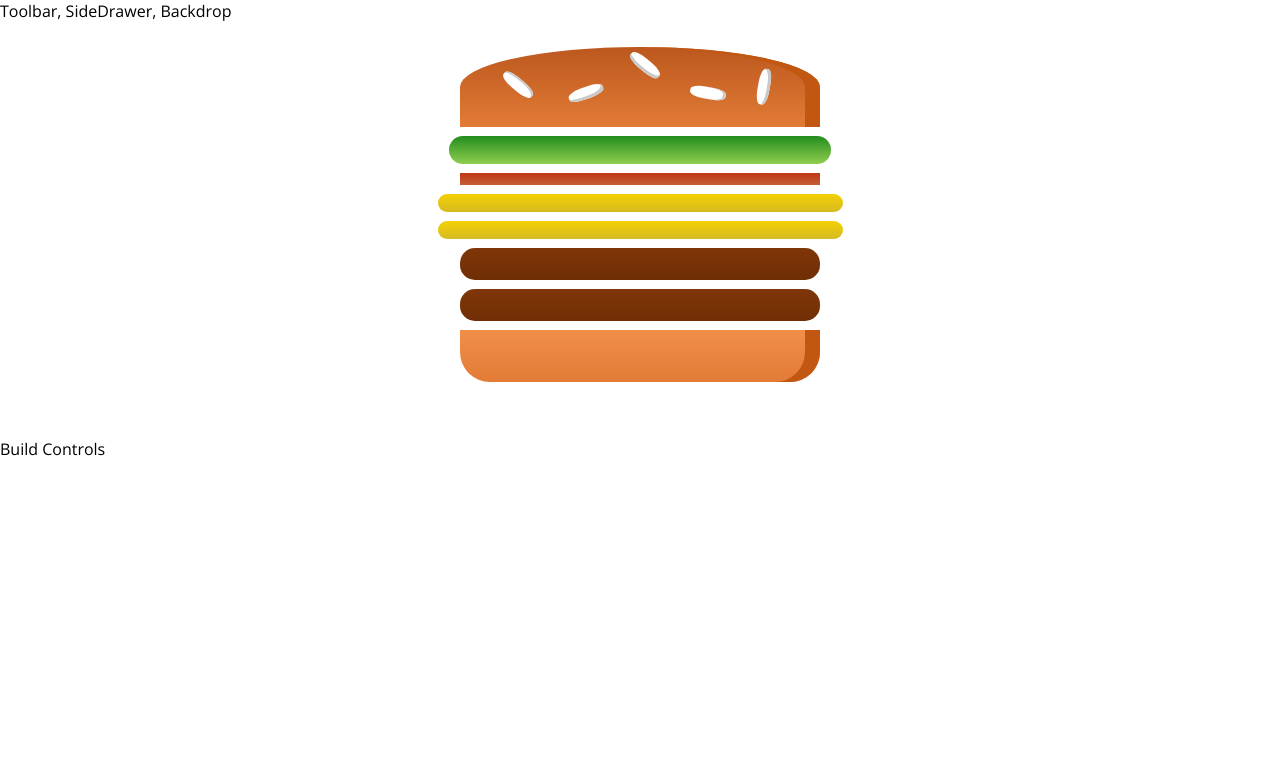
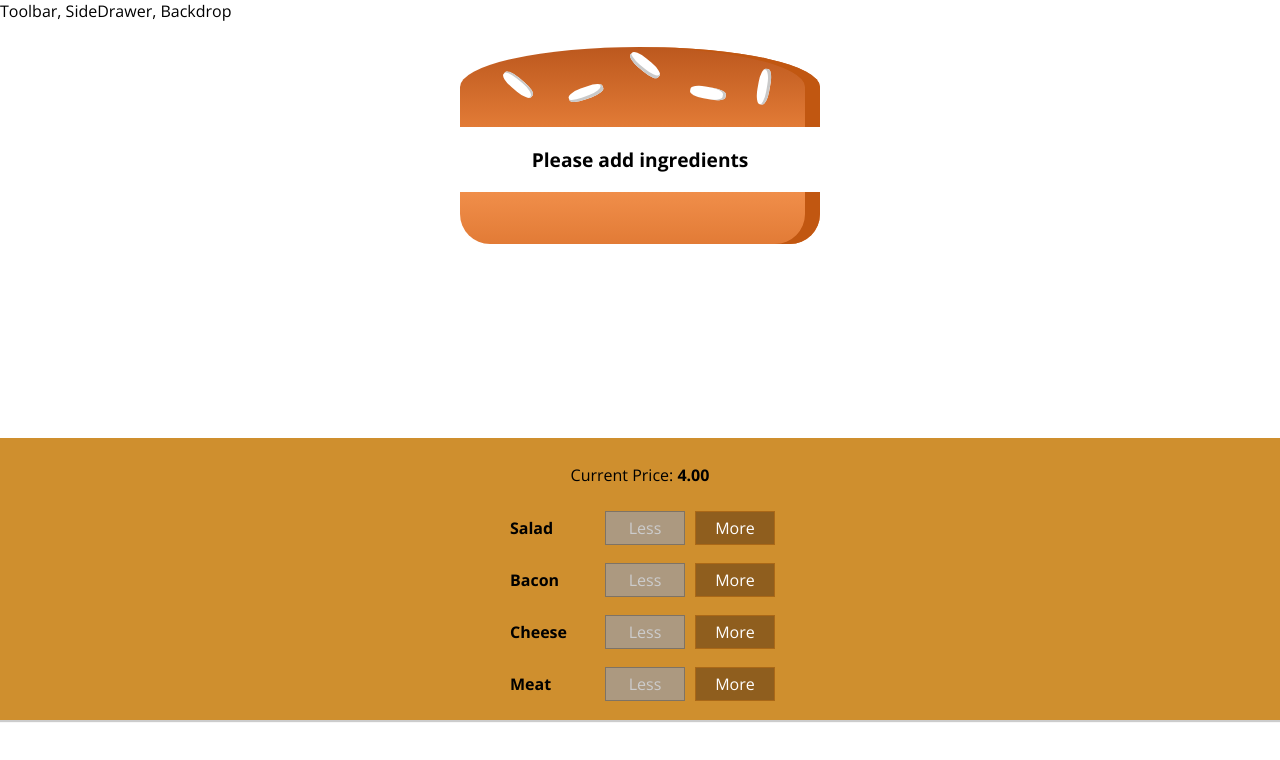
Before and after one commit to ashokkarne/burger-builder-app, a React app: page / in a window 1280 px wide. Shown: the top 760 px of the page. Built offline with nearby package versions, Linux system fonts and the light colour scheme.

Commit message:
Updated with BuildControls

```diff
--- /dev/null
+++ b/src/components/Burger/BuildControls/BuildControl/BuildControl.css
@@ -0,0 +1,56 @@
+.BuildControl {
+    display: flex;
+    justify-content: space-between;
+    align-items: center;
+    margin: 5px 0;
+}
+
+.BuildControl button {
+    display: block;
+    font: inherit;
+    padding: 5px;
+    margin: 0 5px;
+    width: 80px;
+    border: 1px solid #AA6817;
+    cursor: pointer;
+    outline: none;
+}
+
+.BuildControl button:disabled {
+    background-color: #AC9980;
+    border: 1px solid #7E7365;
+    color: #ccc;
+    cursor: default;
+}
+
+.BuildControl button:hover:disabled {
+    background-color: #AC9980;
+    color: #ccc;
+    cursor: not-allowed;
+}
+
+.Label {
+    padding: 10px;
+    font-weight: bold;
+    width: 80px;
+}
+
+.BuildControl .Less {
+    background-color: #D39952;
+    color: white;
+}
+
+.BuildControl .More {
+    background-color: #8F5E1E;
+    color: white;
+}
+
+.BuildControl .Less:hover, .BuildControl .Less:active {
+    background-color: #DAA972;
+    color: white;
+}
+
+.BuildControl .More:hover,.BuildControl .More:active {
+    background-color: #99703F;
+    color: white;
+}
--- /dev/null
+++ b/src/components/Burger/BuildControls/BuildControl/BuildControl.js
@@ -0,0 +1,11 @@
+import React from 'react';
+import classes from './BuildControl.css';
+const buildControl = (props)=>(
+<div className={classes.BuildControl}>
+<div className={classes.Label}>{props.label}</div>
+<button className={classes.Less} onClick={props.removed} disabled={props.disabled}>Less</button>
+<button className={classes.More} onClick={props.added}> More</button>
+</div>
+)
+
+export default buildControl;
--- /dev/null
+++ b/src/components/Burger/BuildControls/BuildControls.css
@@ -0,0 +1,10 @@
+.BuildControls {
+    width:100%;
+    display:flex;
+    flex-flow: column;
+    align-items: center;
+    box-shadow: 0 2px 1px #ccc;
+    margin:auto;
+    padding:10px 0;
+    background-color: #CF8F2E;
+}
--- /dev/null
+++ b/src/components/Burger/BuildControls/BuildControls.js
@@ -0,0 +1,22 @@
+import React from 'react';
+import classes from './BuildControls.css';
+import BuildControl from './BuildControl/BuildControl';
+const controls = [
+    {label:'Salad', type:'salad'},
+    {label:'Bacon', type:'bacon'},
+    {label:'Cheese', type:'cheese'},
+    {label:'Meat', type:'meat'}
+];
+const buildControls = (props) => (
+<div className={classes.BuildControls}>
+    <p>Current Price: <strong> {props.price.toFixed(2)} </strong> </p>
+{controls.map(ctrl => {
+    return <BuildControl key={ctrl.label} label={ctrl.label}
+     added= {() => props.ingredientAdded(ctrl.type)}
+     removed ={ () => props.ingredientRemoved(ctrl.type) }
+     disabled={props.disabled[ctrl.type]}  />
+} )}
+</div>
+)
+
+export default buildControls;
--- a/src/components/Burger/Burger.js
+++ b/src/components/Burger/Burger.js
@@ -3,14 +3,20 @@
 import BurgerIngredient from './BurgerIngredient/BurgerIngredient';
 const burger =  (props) => {
 
-const transformedIngredients = Object.keys(props.ingredients)
+let transformedIngredients = Object.keys(props.ingredients)
                     .map(igKey => {
 
                         return  [...Array(props.ingredients[igKey])].map((_,i) =>{
                             return <BurgerIngredient key={igKey+i} type={igKey} />
                         })
-                    });
+                    }).reduce( (arr,currel)=> {
 
+                   return arr.concat(currel); } ,[]);
+
+                    console.log(transformedIngredients);
+
+                    if(transformedIngredients.length === 0)
+                    transformedIngredients= (<p>Please add ingredients</p>);
     return (
         <div className={classes.Burger}>
             <BurgerIngredient type="bread-top"/>
--- a/src/containers/BurgerBuilder/BurgerBuilder.js
+++ b/src/containers/BurgerBuilder/BurgerBuilder.js
@@ -1,22 +1,76 @@
 import React, {Component} from 'react';
 import Auxiliary from '../../hoc/Auxiliary';
 import Burger from '../../components/Burger/Burger';
+import BuildControls from '../../components/Burger/BuildControls/BuildControls';
+const IGREDIENT_PRICES = {
+    salad:0.5,
+    bacon:0.7,
+    cheese:0.4,
+    meat:1.3
+};
 class BurgerBuilder extends Component {
 
  state = {
      ingredients: {
-         salad:1,
-         bacon:1,
-         cheese:2,
-         meat:2
-     }
+         salad:0,
+         bacon:0,
+         cheese:0,
+         meat:0
+     },
+     totalPrice:4
  }
+
+
+ addIngredientHandler = (type) => {
+
+    const updatedIgredients = {...this.state.ingredients};
+
+    const currentCount = this.state.ingredients[type];
+    const updatedCount = currentCount+1;
+    updatedIgredients[type] = updatedCount;
+
+    const price = IGREDIENT_PRICES[type];
+    const updatedPrice = this.state.totalPrice+price;
+
+    this.setState({totalPrice:updatedPrice, ingredients:updatedIgredients });
+
+ }
+
+ removeIngredientHandler = (type) => {
+
+    const updatedIgredients = {...this.state.ingredients};
+
+    const currentCount = this.state.ingredients[type];
+    if(currentCount ===0 )
+    return;
+
+    const updatedCount = currentCount-1;
+    updatedIgredients[type] = updatedCount;
+
+    const price = IGREDIENT_PRICES[type];
+    const updatedPrice = this.state.totalPrice-price;
+
+    this.setState({totalPrice:updatedPrice, ingredients:updatedIgredients });
+
+ }
+
+
     render(){
+
+        const disabledInfo ={...this.state.ingredients};
+
+        for(let key in disabledInfo){
+
+            disabledInfo[key]=  disabledInfo[key] <=0 ;
+        }
 
         return  (
             <Auxiliary>
             <Burger ingredients= {this.state.ingredients} />
-            <div> Build Controls</div>
+            <BuildControls ingredientAdded={this.addIngredientHandler}
+            ingredientRemoved = {this.removeIngredientHandler}
+             disabled= {disabledInfo}
+             price= {this.state.totalPrice} />
             </Auxiliary>
          );
 
```
